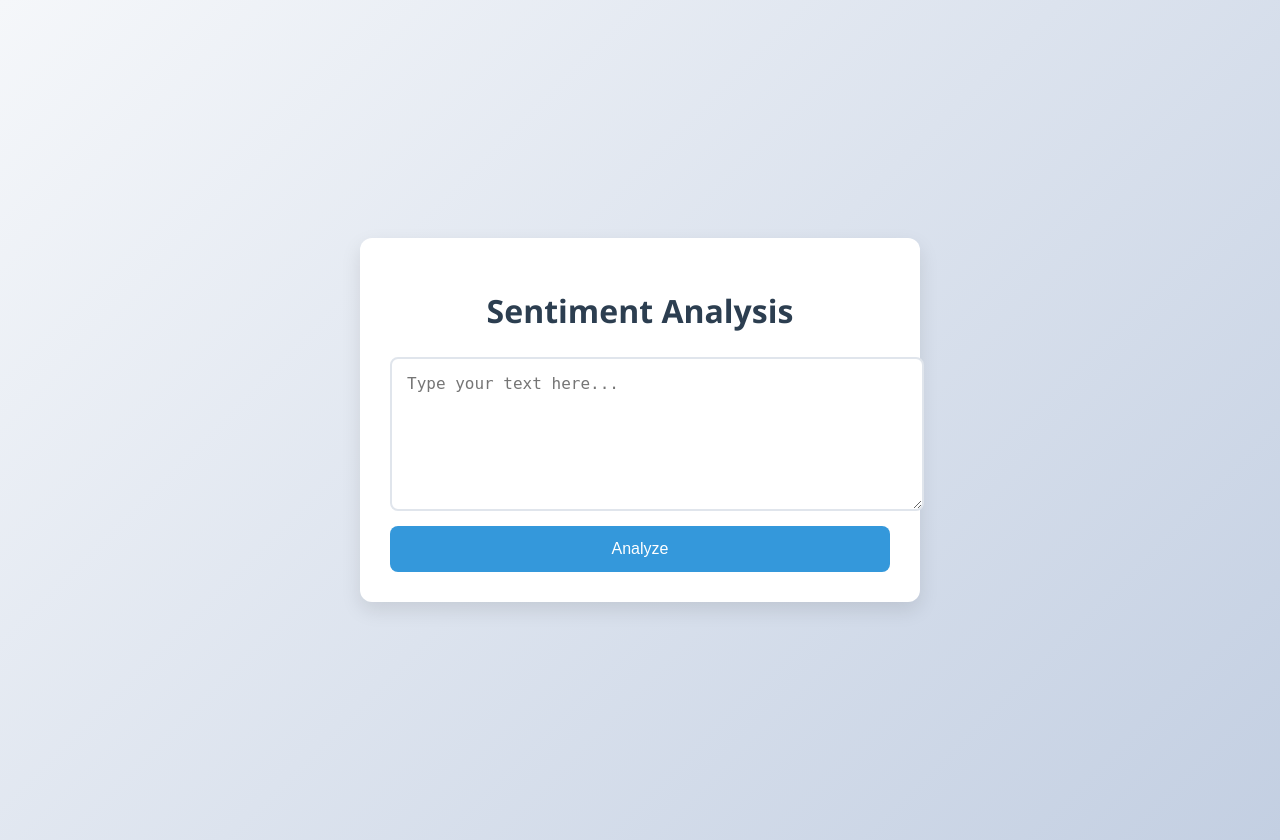
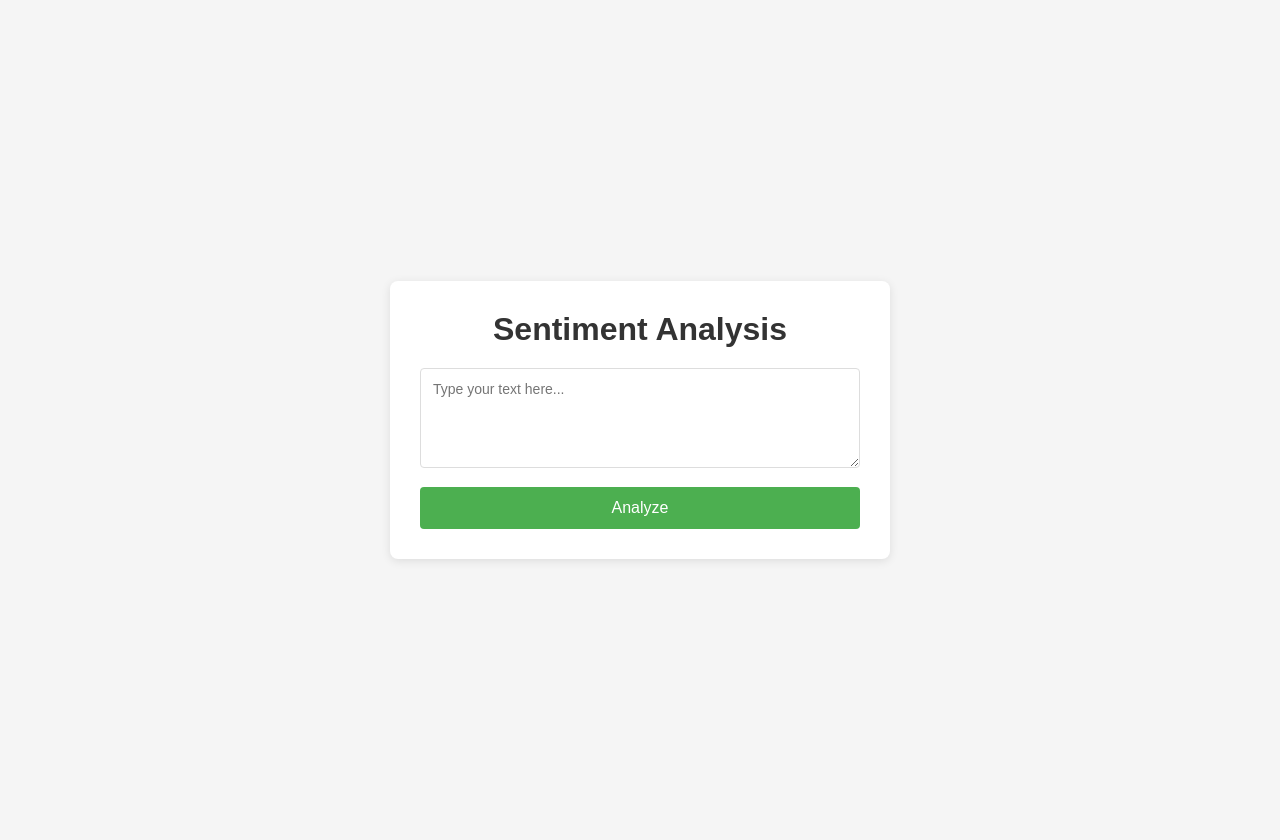
Before and after one commit to Swayam-04/sentiment, a Flask app: page / in a window 1280 px wide. Run offline with Flask 2, Linux system fonts and the light colour scheme.

Commit message:
Update index.html

```diff
--- a/templates/index.html
+++ b/templates/index.html
@@ -3,105 +3,81 @@
 <head>
     <title>Sentiment Analysis</title>
     <style>
-        /* Modern styling - all CSS embedded */
         body {
-            font-family: 'Segoe UI', Tahoma, Geneva, Verdana, sans-serif;
-            background: linear-gradient(135deg, #f5f7fa 0%, #c3cfe2 100%);
+            font-family: Arial, sans-serif;
+            background-color: #f5f5f5;
             margin: 0;
             padding: 20px;
-            min-height: 100vh;
             display: flex;
             justify-content: center;
             align-items: center;
+            min-height: 100vh;
         }
 
         .container {
-            background: white;
-            border-radius: 12px;
-            box-shadow: 0 8px 20px rgba(0, 0, 0, 0.1);
+            background-color: white;
+            border-radius: 8px;
+            box-shadow: 0 2px 10px rgba(0,0,0,0.1);
             padding: 30px;
             width: 100%;
             max-width: 500px;
+            box-sizing: border-box;
         }
 
         h1 {
-            color: #2c3e50;
+            color: #333;
             text-align: center;
-            margin-bottom: 25px;
-            font-weight: 600;
-        }
-
-        form {
-            display: flex;
-            flex-direction: column;
-            gap: 15px;
+            margin-top: 0;
+            margin-bottom: 20px;
         }
 
         textarea {
             width: 100%;
-            padding: 15px;
-            border: 2px solid #e0e5ec;
-            border-radius: 8px;
-            font-size: 16px;
+            padding: 12px;
+            border: 1px solid #ddd;
+            border-radius: 4px;
             resize: vertical;
-            min-height: 120px;
-            transition: all 0.3s ease;
-        }
-
-        textarea:focus {
-            outline: none;
-            border-color: #3498db;
-            box-shadow: 0 0 0 3px rgba(52, 152, 219, 0.2);
+            min-height: 100px;
+            margin-bottom: 15px;
+            font-family: inherit;
+            font-size: 14px;
+            box-sizing: border-box;
         }
 
         button {
-            background: #3498db;
+            background-color: #4CAF50;
             color: white;
             border: none;
-            padding: 14px 20px;
-            border-radius: 8px;
+            padding: 12px 20px;
+            border-radius: 4px;
+            cursor: pointer;
+            width: 100%;
             font-size: 16px;
-            font-weight: 500;
-            cursor: pointer;
-            transition: all 0.3s ease;
+            transition: background-color 0.3s;
         }
 
         button:hover {
-            background: #2980b9;
-            transform: translateY(-2px);
+            background-color: #45a049;
         }
 
         .result {
             margin-top: 20px;
             padding: 15px;
-            border-radius: 8px;
+            border-radius: 4px;
+            background-color: #e8f5e9;
+            color: #2e7d32;
             text-align: center;
-            font-weight: 500;
             display: {% if sentiment %}block{% else %}none{% endif %};
         }
 
-        .positive {
-            background: rgba(46, 204, 113, 0.15);
-            color: #27ae60;
-            border: 1px solid #2ecc71;
+        .result h3 {
+            margin-top: 0;
+            margin-bottom: 10px;
         }
 
-        .neutral {
-            background: rgba(241, 196, 15, 0.15);
-            color: #f39c12;
-            border: 1px solid #f1c40f;
-        }
-
-        .negative {
-            background: rgba(231, 76, 60, 0.15);
-            color: #c0392b;
-            border: 1px solid #e74c3c;
-        }
-
-        @media (max-width: 600px) {
-            .container {
-                padding: 20px;
-            }
+        .result p {
+            margin-bottom: 0;
+            font-size: 16px;
         }
     </style>
 </head>
@@ -114,15 +90,17 @@
         </form>
 
         {% if sentiment %}
-        <div class="result {{ sentiment.lower() }}">
+        <div class="result">
             <h3>Result: {{ sentiment }}</h3>
-            {% if sentiment == 'POSITIVE' %}
-                <p>😊 Positive sentiment detected!</p>
-            {% elif sentiment == 'NEUTRAL' %}
-                <p>😐 Neutral sentiment detected</p>
-            {% else %}
-                <p>😟 Negative sentiment detected</p>
-            {% endif %}
+            <p>
+                {% if sentiment == 'POSITIVE' %}
+                    Positive sentiment detected!
+                {% elif sentiment == 'NEUTRAL' %}
+                    Neutral sentiment detected
+                {% else %}
+                    Negative sentiment detected
+                {% endif %}
+            </p>
         </div>
         {% endif %}
     </div>
```
